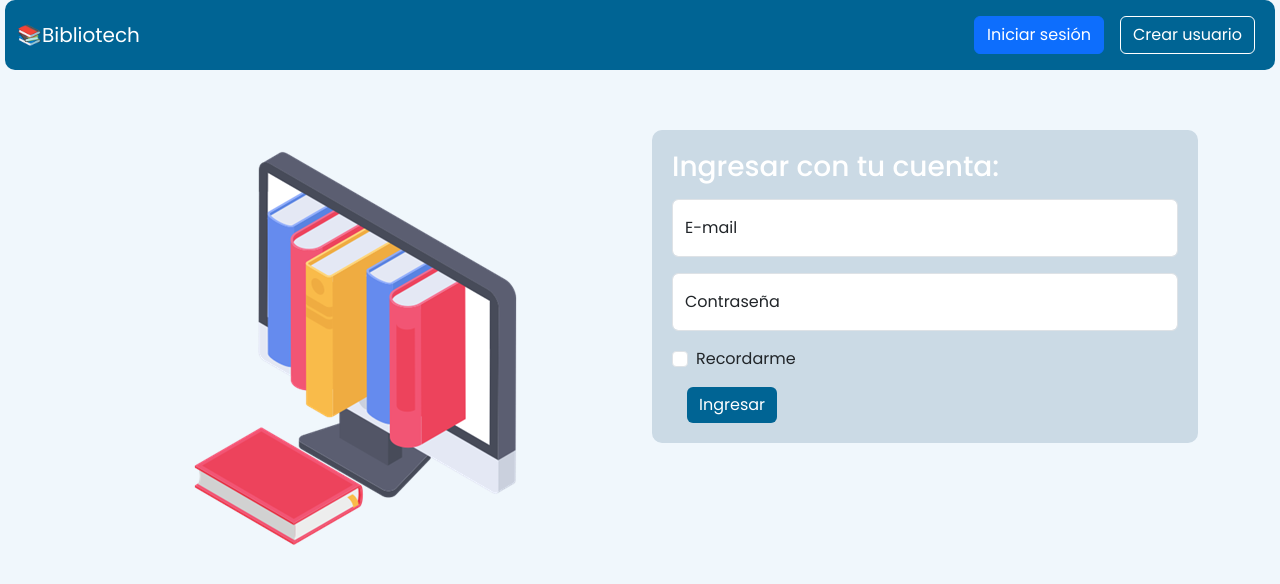
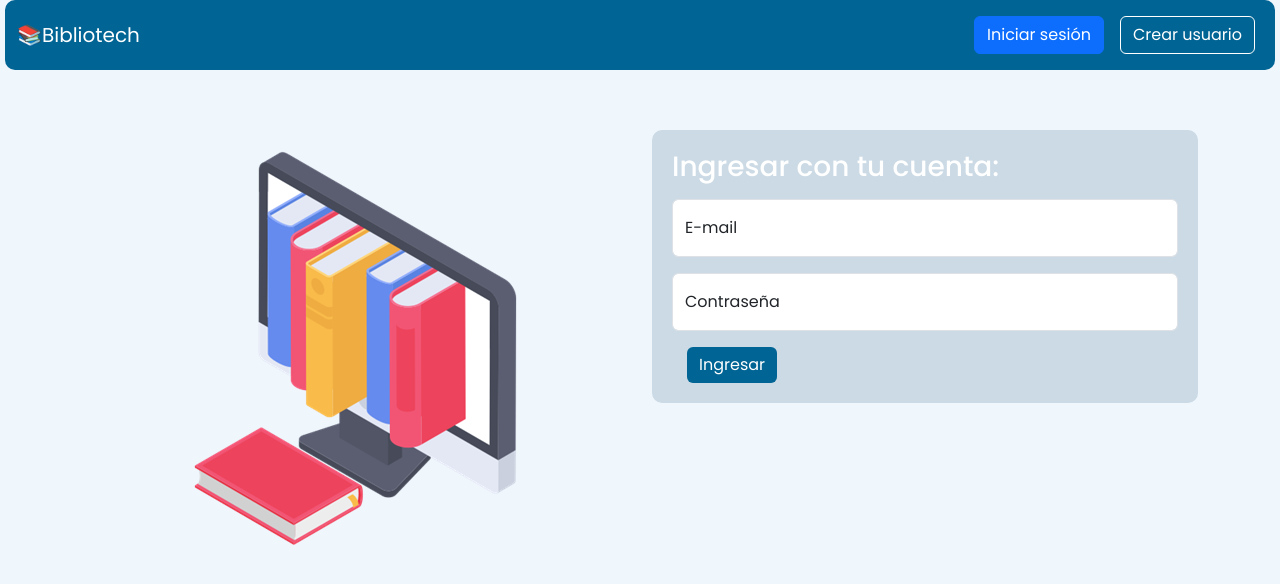
Before and after one commit to francogcn/TP-FS-SILICON-2024-G1, a React (Vite) app in the folder frontend/: page /login in a window 1280 px wide. Shown: the top 584 px of the page. Built offline with nearby package versions, Linux system fonts and the light colour scheme.

Commit message:
botón 'recordarme' retirado

```diff
--- a/frontend/src/pages/LogIn.jsx
+++ b/frontend/src/pages/LogIn.jsx
@@ -108,10 +108,10 @@ export default function LogIn() {
                                 />
                                 <label htmlFor="loginPassword">Contraseña</label>
                             </div>
-                            <div className="mb-3 form-check">
+                            {/* <div className="mb-3 form-check">
                                 <input type="checkbox" className="form-check-input" id="loginCheck" />
                                 <label className="form-check-label" htmlFor="loginCheck">Recordarme</label>
-                            </div>
+                            </div> */}
                             <button type="submit" className="btn btn-primary">Ingresar</button>
 
                         </form>
```
